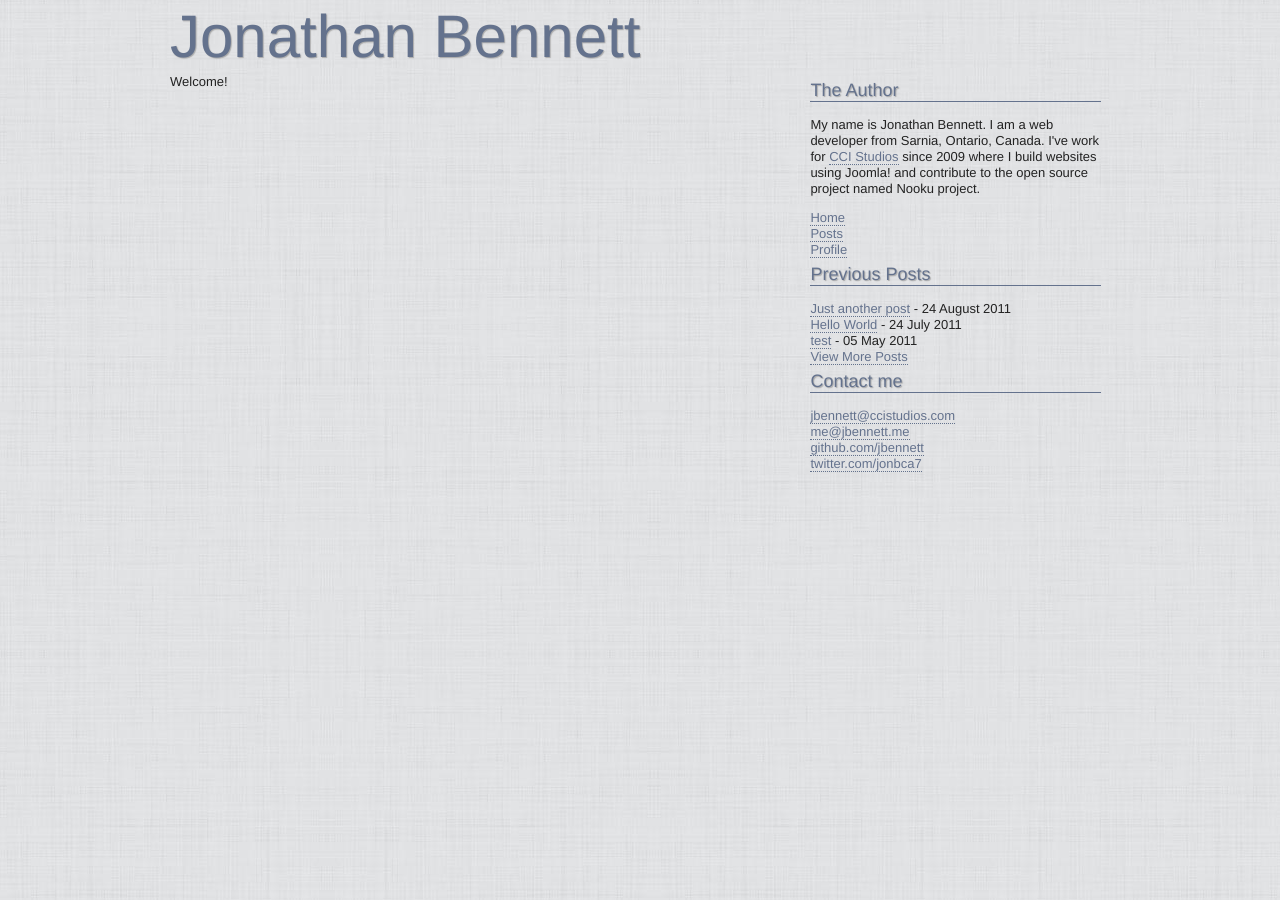
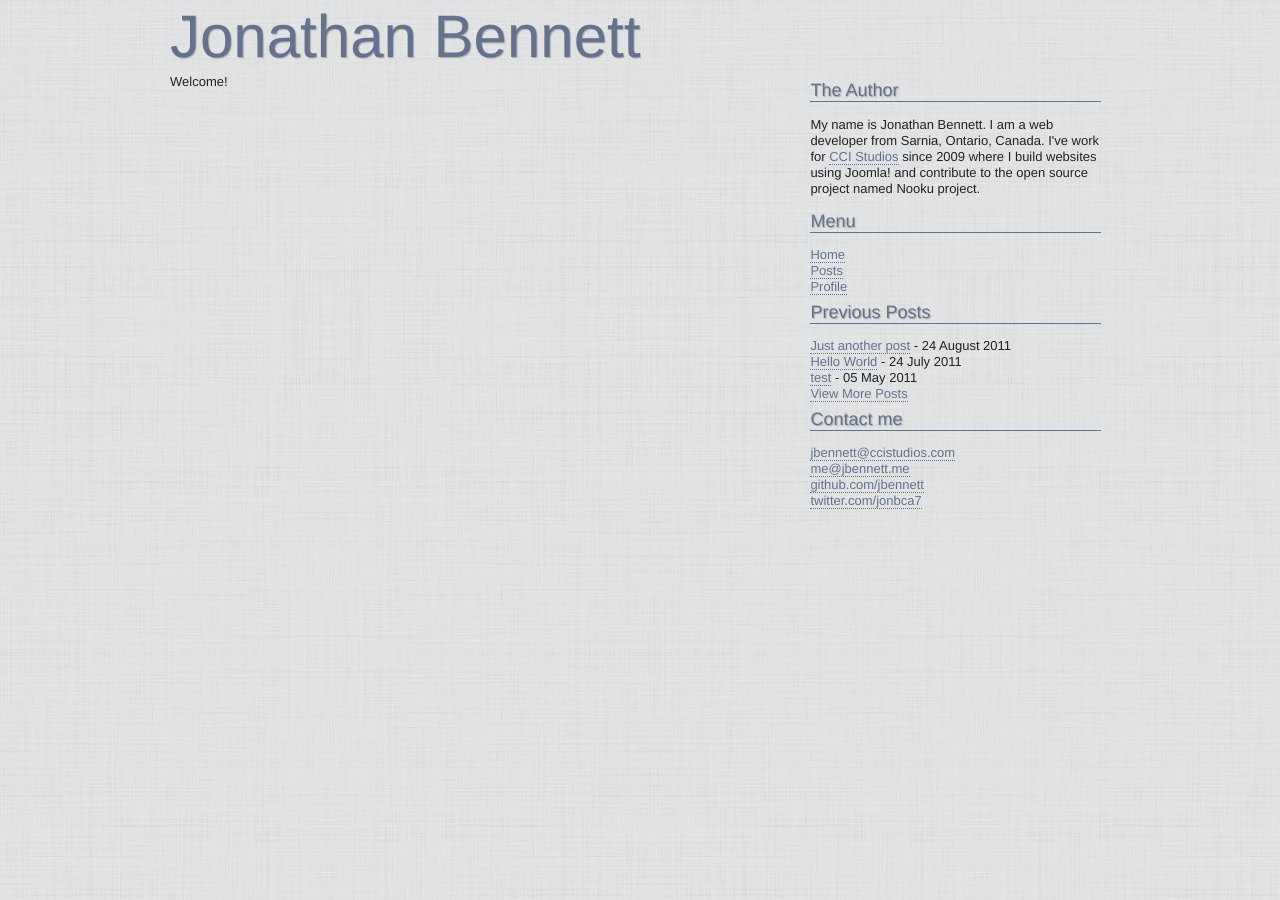
Before and after one commit to jbennett/jbennett.github.com, a Jekyll site: the page built from index.html, in a window 1280 px wide. Built offline with Jekyll 4.4.1, drawn with Linux system fonts in a browser that asks for light colours.

Commit message:
Added title

```diff
--- a/_layouts/default.html
+++ b/_layouts/default.html
@@ -37,6 +37,7 @@
 				</div>
 
 				<nav>
+					<h2>Menu</h2>
 					<ul>
 						<li><a href="/">Home</a></li>
 						<li><a href="/posts.html">Posts</a></li>
```
